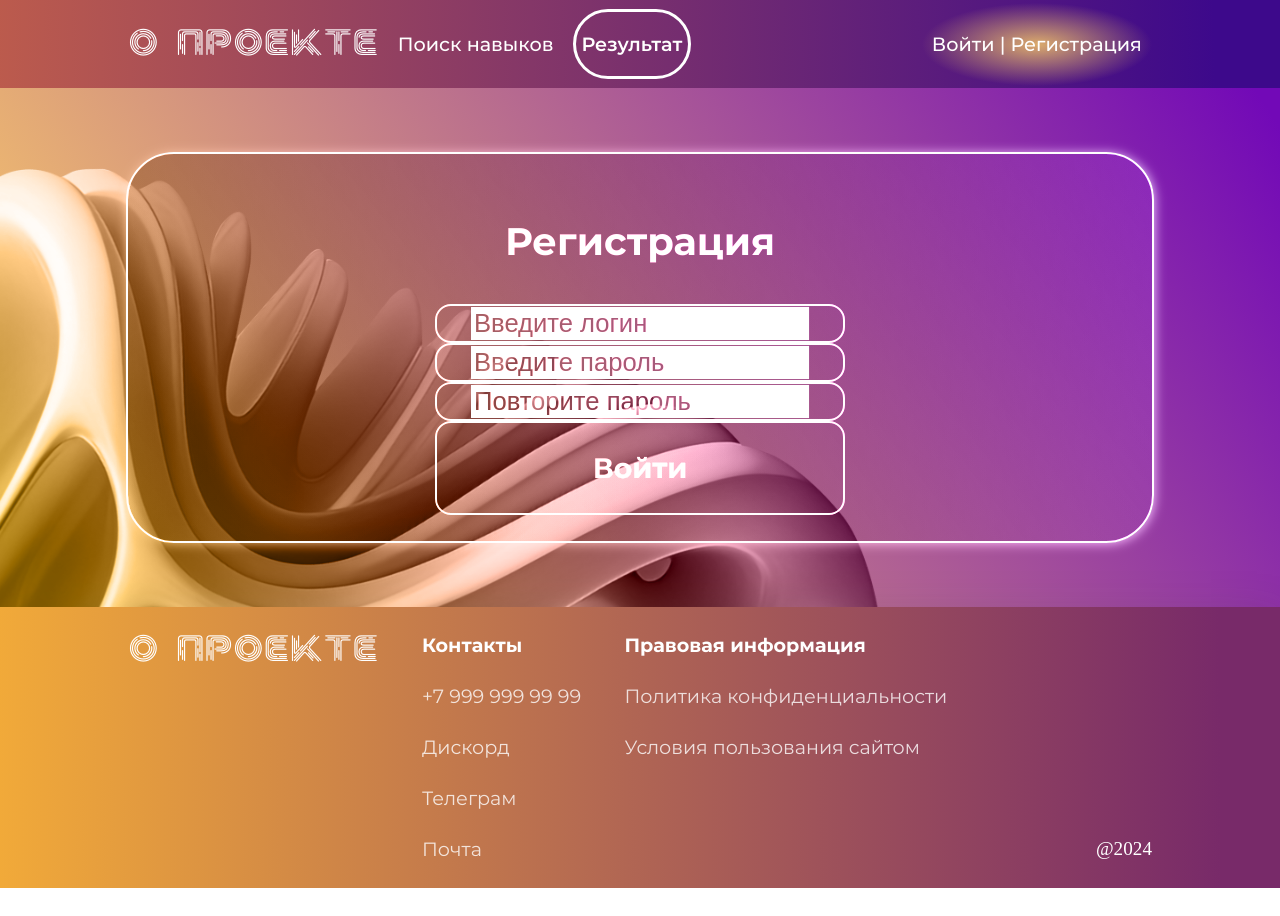
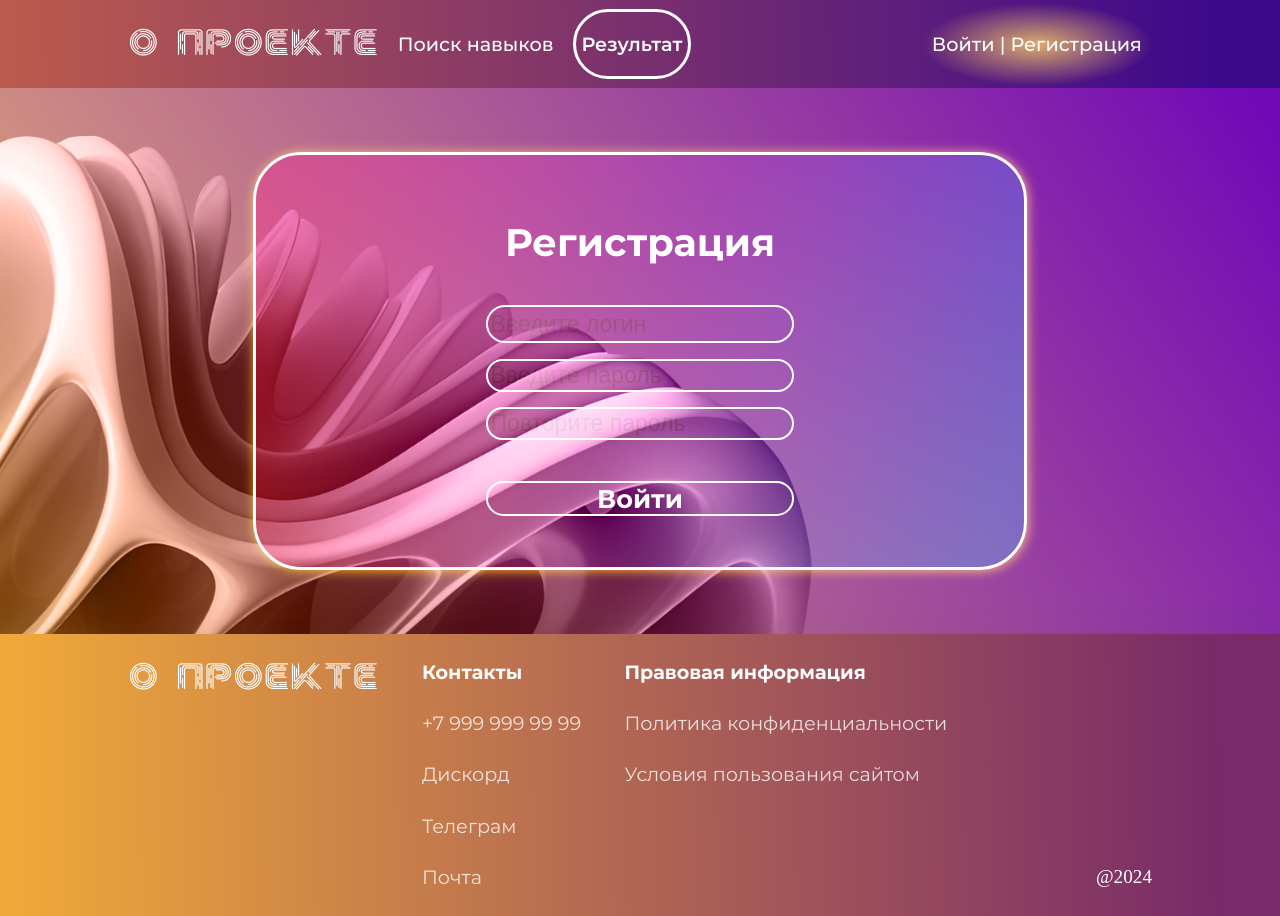
Before and after one commit to IlyaMukhametyanov/hh_analized, an Angular app: page /registration in a window 1280 px wide. Before the commit the page ends 888 px from the top, so only its background shows below. Built offline with nearby package versions, Linux system fonts and the light colour scheme.

Commit message:
закончена страница регистрации

```diff
--- a/src/app/components/registration-page/registration-page.component.html
+++ b/src/app/components/registration-page/registration-page.component.html
@@ -9,19 +9,12 @@
 
 
 
-                <div class="ramka">
-                    <input placeholder="Введите логин" type="text" class="login" >
-                </div>
-                 <div class="ramka">
-                    <input placeholder="Введите пароль" type="password" class="password">
-                 </div>
-                <div class="ramka">
-                    <input placeholder="Повторите пароль" type="password" class="retypePassword">
-                </div>
 
-                <div class="ramka">
+                    <input placeholder="Введите логин" type="text" class="login sectionHeight" >
+
+                    <input placeholder="Введите пароль" type="password sectionHeight" class="password">
+                    <input placeholder="Повторите пароль" type="password sectionHeight" class="retypePassword">
                     <p class="regButton"><a routerLink="/registration">Войти</a></p>
-                </div>
 
                 </div>
         </div>
--- a/src/app/components/registration-page/registration-page.component.scss
+++ b/src/app/components/registration-page/registration-page.component.scss
@@ -6,10 +6,10 @@
   flex-direction: column;
   justify-content: center;
   align-items: center;
-  background:
-              url(../../../assets/28.png) 0% 50% no-repeat;
-  mix-blend-mode: luminosity;
-  background-size: 100vw;
+  background:  linear-gradient(236.73deg, #7209B7 1.57%, #FFD166 96.64%),
+                url(../../../assets/28.png) 0% 60% no-repeat;
+  background-blend-mode: color;
+  background-size: auto 90vw;
   padding: 5% 0% 5% 0%;
   //height: 80vh;
 
@@ -18,14 +18,16 @@
 .content{
   display: flex;
   justify-content: center;
-  width: 80%;
+  width: 60%;
   user-select: none;
   //height: 50vh;
   padding: 2% 0% 2% 0%;
-  border: 2px solid #FFFFFF;
+  border: 3px solid #FFFFFF;
   border-radius: 3rem;
-  background: linear-gradient(108.58deg, rgba(247, 37, 133, 0.4) 0.57%, rgba(76, 201, 240, 0.4) 94.71%),
-  linear-gradient(231.78deg, rgba(0, 0, 0, 0.55) 0.17%, rgba(152, 152, 152, 0.36) 100.16%);
+  //background: linear-gradient(108.58deg, rgba(247, 37, 133, 0.4) 0.57%, rgba(76, 201, 240, 0.4) 94.71%),
+  //linear-gradient(231.78deg, rgba(0, 0, 0, 0.55) 0.17%, rgba(152, 152, 152, 0.36) 100.16%);
+  background: linear-gradient(108.58deg, rgba(247, 37, 133, 0.4) 0.57%, rgba(76, 201, 240, 0.4) 94.71%);
+
   mix-blend-mode: hard-light;
   box-shadow: #FFD166 1px 1px 11px;
   color: white;
@@ -37,21 +39,31 @@
   text-align: center;
   justify-content: space-between;
   align-content: space-between;
+}
 
-}
+
 .regTitle{
   font-size: 3vw;
   font-family: montserratbold;
 }
 input{
-  font-size: 2vw;
+  margin-bottom: 5%;
+  font-size: 1.8vw;
+  box-sizing: border-box;
+  display: block;
+  border: 2px solid white;
+  border-radius: 2rem;
+  color: inherit;
+  background: transparent;
 
 
 }
+
 .regButton{
   font-family: montserratbold;
-
-  font-size: 2.2vw;
+  border: 2px solid rgba(255, 255, 255, 1);
+  border-radius: 2rem;
+  font-size: 2vw;
 
   a{
     outline: none;
@@ -62,6 +74,9 @@ input{
 }
 .ramka{
   border: 2px solid rgba(255, 255, 255, 1);
-  border-radius: 1rem;
+  border-radius: 3rem;
 
 }
+.sectionHeight{
+  height: 3vw;
+}
```
